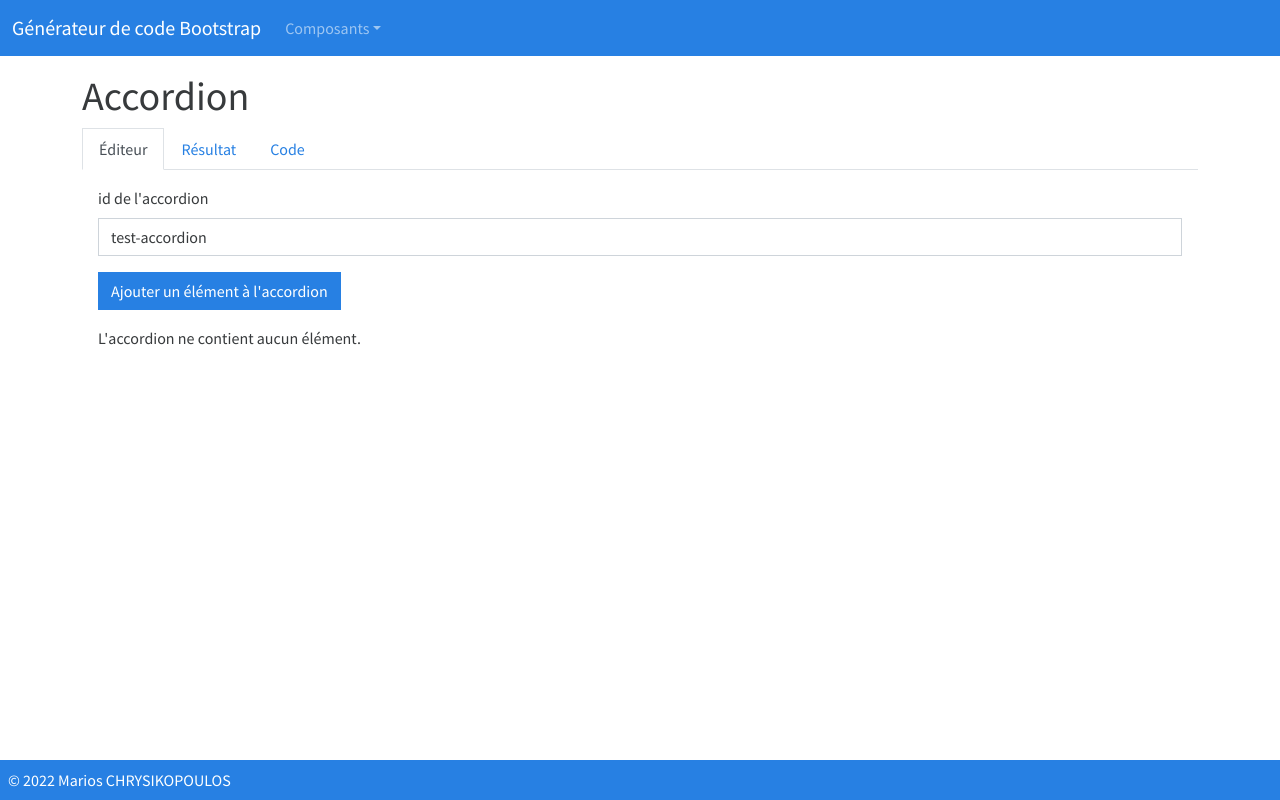
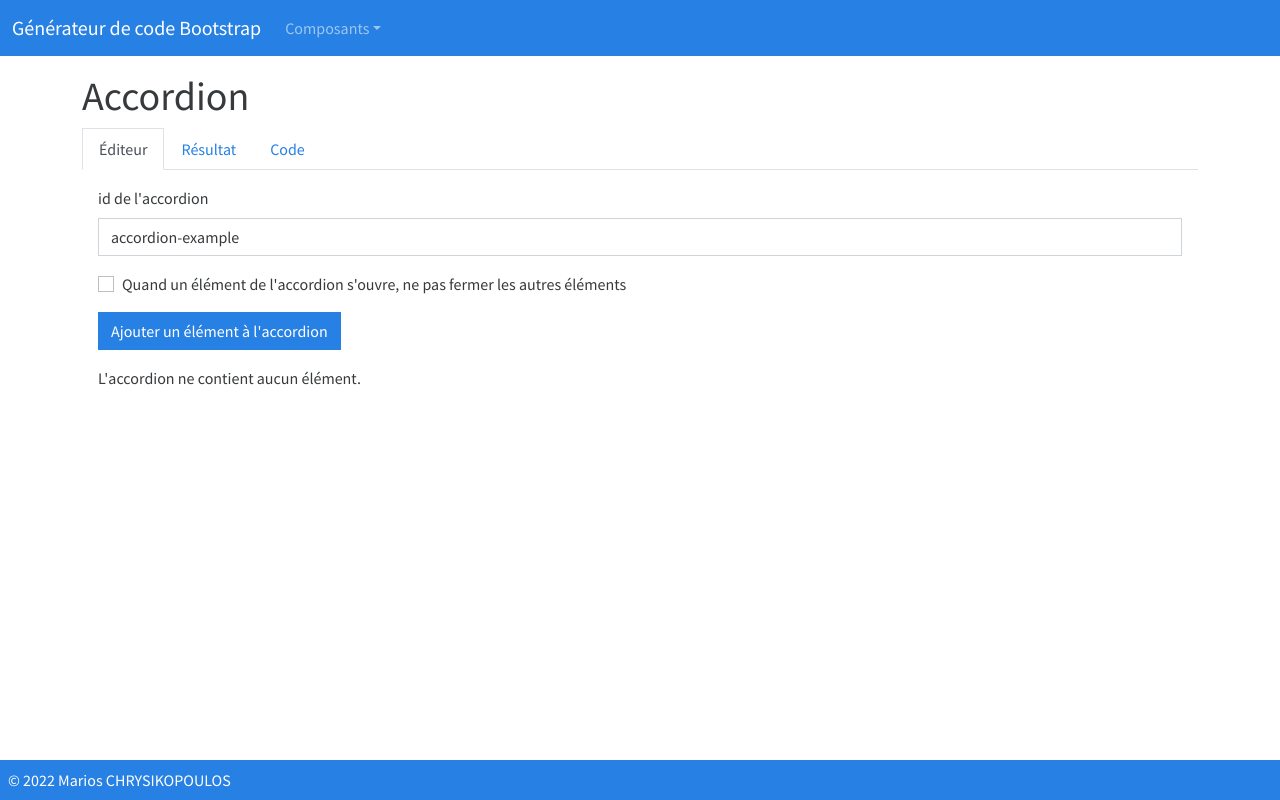
Before and after one commit to mchrys-dev/bootstrap-code-generator, an Angular app: page /components/accordion in a window 1280 px wide. Built offline with nearby package versions, Linux system fonts and the light colour scheme.

Commit message:
Ajout de la possibilité d'avoir les éléments ouverts

```diff
--- a/src/app/components/accordion/accordion.component.html
+++ b/src/app/components/accordion/accordion.component.html
@@ -20,6 +20,13 @@
             <div class="mb-3">
               <label for="id-input" class="form-label">id de l'accordion</label>
               <input type="text" class="form-control" id="id-input" name="idInput" [(ngModel)]="accordion.id">
+            </div>
+
+            <div class="form-check mb-3">
+              <input class="form-check-input" type="checkbox" value="" id="open-checkbox" name="itemAlwaysOpenCheck" [(ngModel)]="itemAlwaysOpen">
+              <label class="form-check-label" for="open-checkbox">
+                Quand un élément de l'accordion s'ouvre, ne pas fermer les autres éléments
+              </label>
             </div>
         </form>
 
@@ -133,7 +140,7 @@
                   {{ item.headerText }}
                 </button>
               </h2>
-              <div id="{{ item.bodyId }}" class="accordion-collapse collapse {{ item.show ? 'show' : '' }}" [attr.aria-labelledby]="item.headerId" [attr.data-bs-parent]="'#' + accordion.id">
+              <div id="{{ item.bodyId }}" class="accordion-collapse collapse {{ item.show ? 'show' : '' }}" [attr.aria-labelledby]="item.headerId" [attr.data-bs-parent]="itemAlwaysOpen ? null : '#' + accordion.id">
                 <div class="accordion-body">
                   {{ item.bodyText }}
                 </div>
--- a/src/app/components/accordion/accordion.component.ts
+++ b/src/app/components/accordion/accordion.component.ts
@@ -8,7 +8,7 @@ import { Component, OnInit } from '@angular/core';
 export class AccordionComponent implements OnInit {
 
   public accordion = {
-    id: 'test-accordion',
+    id: 'accordion-example',
     items: [
       {
         id: 0,
@@ -42,6 +42,7 @@ export class AccordionComponent implements OnInit {
   private code: string = '';
   public codeAlertVisible: boolean = false;
   private itemIdToDelete: number = 0;
+  public itemAlwaysOpen: boolean = false;
 
   constructor() {
     this.accordion.items = [];
@@ -69,8 +70,15 @@ export class AccordionComponent implements OnInit {
 
   public getCode(): string {
     let itemsCode: string = '';
+    let itemsOpeningTag: string = '';
 
     this.accordion.items.forEach((item) => {
+      if(this.itemAlwaysOpen) {
+        itemsOpeningTag = `<div id="${item.bodyId}" class="accordion-collapse collapse ${item.show ? 'show' : ''}" attr.aria-labelledby="${item.headerId}">`;
+      } else {
+        itemsOpeningTag = `<div id="${item.bodyId}" class="accordion-collapse collapse ${item.show ? 'show' : ''}" attr.aria-labelledby="${item.headerId}"> data-bs-parent="#${this.accordion.id}">`;
+      }
+
       itemsCode +=
       `
         <div class="accordion-item">
@@ -79,7 +87,7 @@ export class AccordionComponent implements OnInit {
               ${item.headerText}
             </button>
           </h2>
-          <div id="${item.bodyId}" class="accordion-collapse collapse ${item.show ? 'show' : ''}" attr.aria-labelledby="${item.headerId}" data-bs-parent="#${this.accordion.id}">
+          ${itemsOpeningTag}
             <div class="accordion-body">
               ${item.bodyText}
             </div>
```
